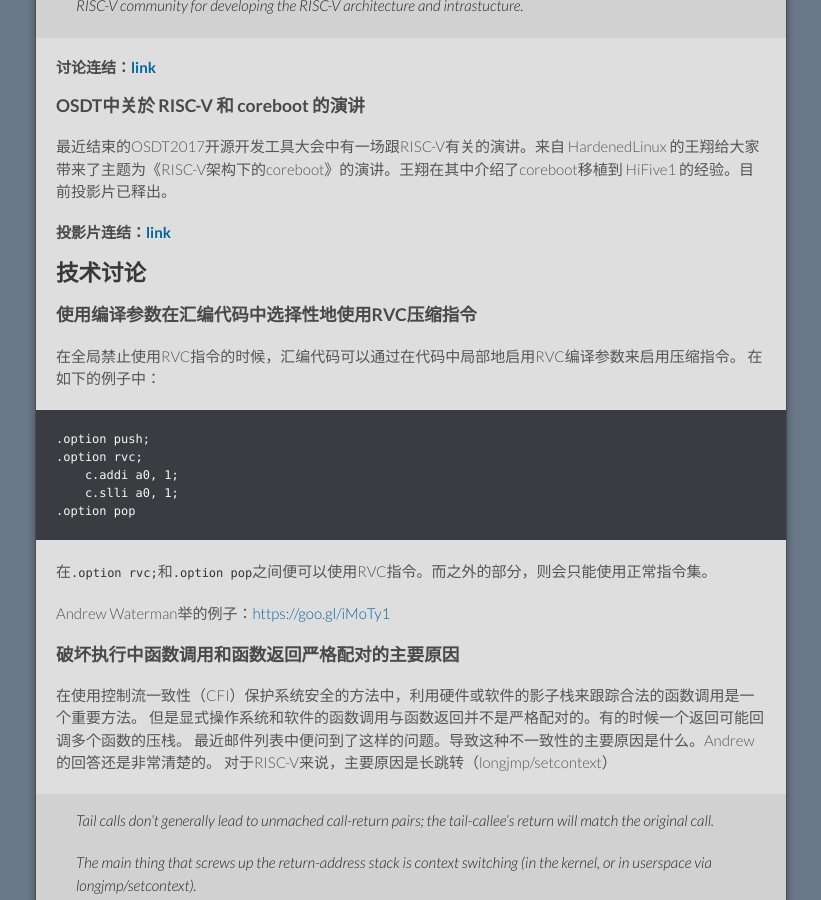
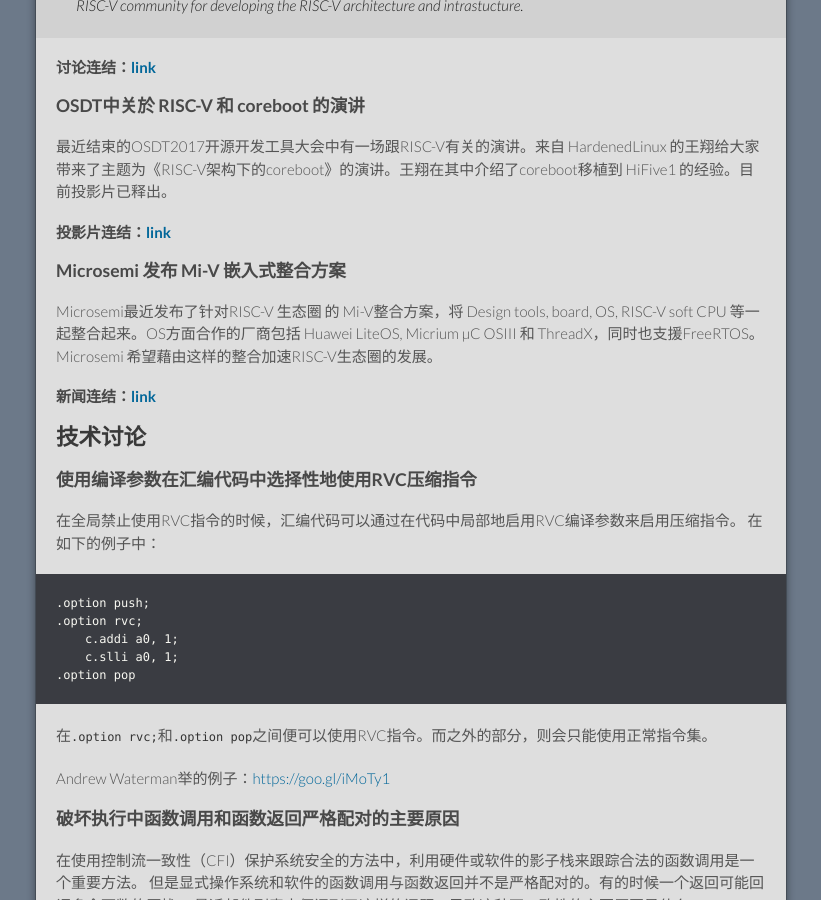
Before and after one commit to cnrv/home, a Jekyll site: the page built from bi-week-rpts/2017-10-26.md, in a window 1280 px wide and 900 px high, scrolled down 1136 px. Shown: the whole window, without its empty margins (229-1050 px from the left). Built offline with Jekyll 4.4.1, drawn with Linux system fonts in a browser that asks for light colours; Markdown is read by kramdown in place of the engine named in the settings; comment, search, counter and statistics services are not loaded; our own code applies the rules of GitHub Pages for plain Markdown files.

Commit message:
加上Mi-V的消息

```diff
--- a/bi-week-rpts/2017-10-26.md
+++ b/bi-week-rpts/2017-10-26.md
@@ -41,6 +41,10 @@
 
 #### 投影片连结：[link](https://github.com/hellogcc/OSDT2017)
 
+### Microsemi 发布 Mi-V 嵌入式整合方案
+Microsemi最近发布了针对RISC-V 生态圈 的 Mi-V整合方案，将 Design tools, board, OS, RISC-V soft CPU 等一起整合起来。OS方面合作的厂商包括 Huawei LiteOS, Micrium µC OSIII 和 ThreadX，同时也支援FreeRTOS。Microsemi 希望藉由这样的整合加速RISC-V生态圈的发展。
+
+#### 新闻连结：[link](https://www.prnewswire.com/news-releases/microsemi-launches-mi-v-ecosystem-to-accelerate-adoption-of-risc-v-300538684.html)
 
 ## 技术讨论
 
```
